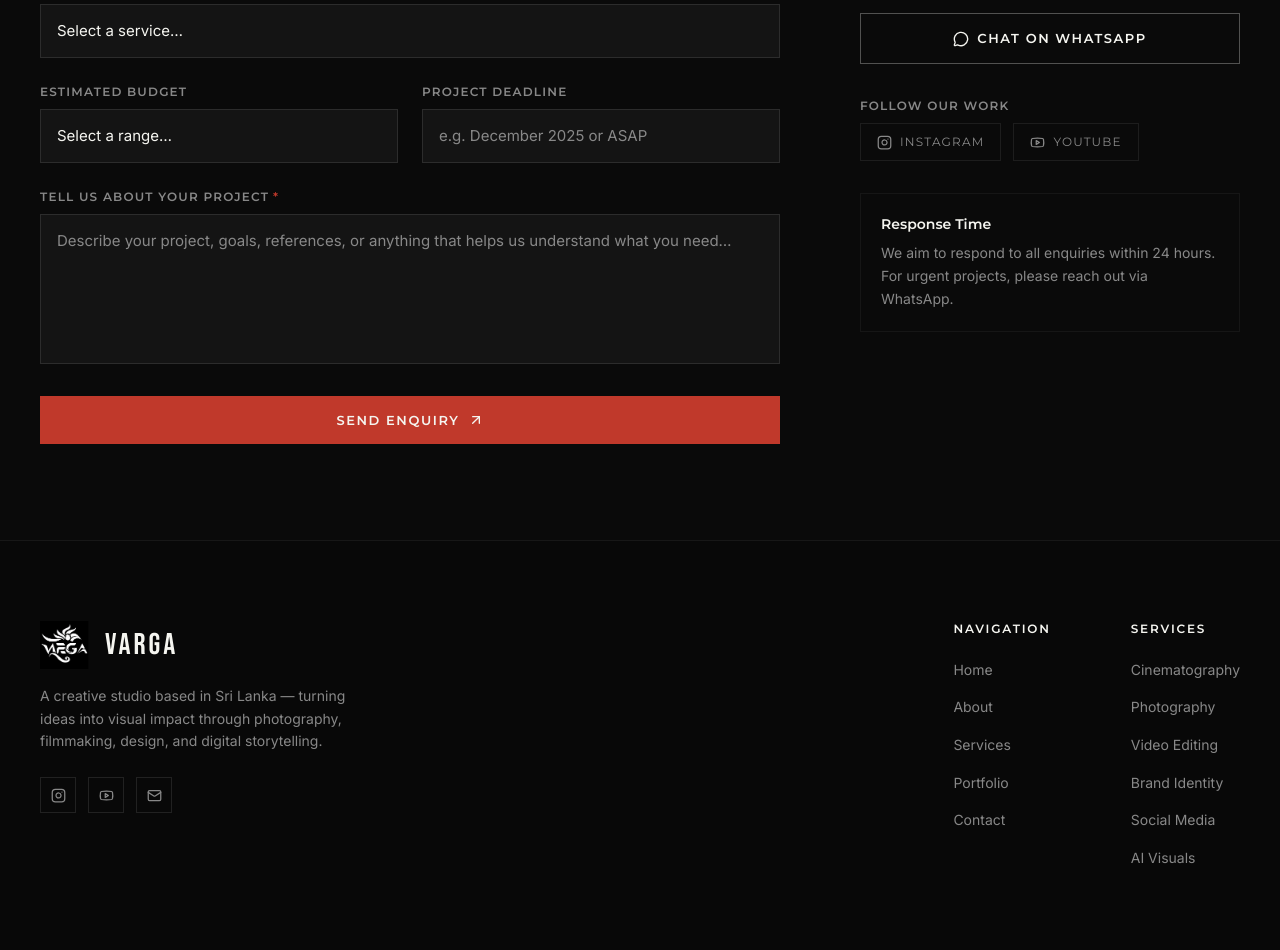
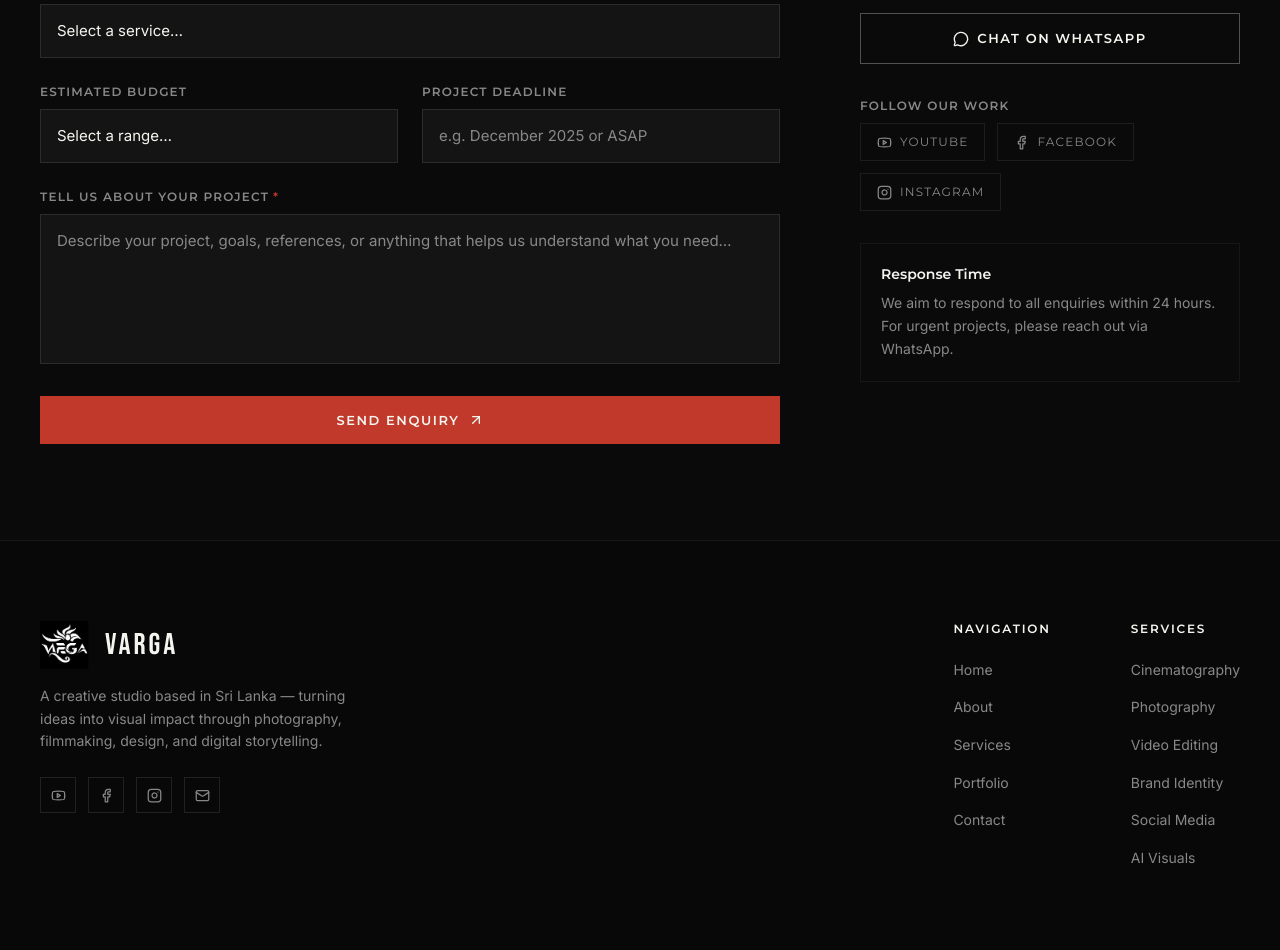
Before and after one commit to mihirunpavithra-wq/varga, a React (Vite) app: page / in a window 1280 px wide. Shown: the part 7600-8550 px from the top of the page. Built offline with nearby package versions, Linux system fonts and the light colour scheme.

Commit message:
Update WhatsApp number to 0770498850

```diff
--- a/src/components/layout/Footer.tsx
+++ b/src/components/layout/Footer.tsx
@@ -1,5 +1,5 @@
 import { ArrowUp, Mail } from 'lucide-react';
-import { Instagram, Youtube } from '@/components/ui/Icons';
+import { Instagram, Youtube, Facebook } from '@/components/ui/Icons';
 import { navLinks, contactInfo } from '@/data/content';
 
 export function Footer() {
@@ -38,6 +38,24 @@ export function Footer() {
             </p>
             <div className="flex gap-3">
               <a
+                href={contactInfo.youtube}
+                target="_blank"
+                rel="noopener noreferrer"
+                className="w-9 h-9 border border-white/[0.1] flex items-center justify-center text-varga-muted hover:border-varga-red hover:text-varga-red transition-all"
+                aria-label="VARGA on YouTube"
+              >
+                <Youtube size={15} />
+              </a>
+              <a
+                href={contactInfo.facebook}
+                target="_blank"
+                rel="noopener noreferrer"
+                className="w-9 h-9 border border-white/[0.1] flex items-center justify-center text-varga-muted hover:border-varga-red hover:text-varga-red transition-all"
+                aria-label="VARGA on Facebook"
+              >
+                <Facebook size={15} />
+              </a>
+              <a
                 href={contactInfo.instagram}
                 target="_blank"
                 rel="noopener noreferrer"
@@ -45,15 +63,6 @@ export function Footer() {
                 aria-label="VARGA on Instagram"
               >
                 <Instagram size={15} />
-              </a>
-              <a
-                href={contactInfo.youtube}
-                target="_blank"
-                rel="noopener noreferrer"
-                className="w-9 h-9 border border-white/[0.1] flex items-center justify-center text-varga-muted hover:border-varga-red hover:text-varga-red transition-all"
-                aria-label="VARGA on YouTube"
-              >
-                <Youtube size={15} />
               </a>
               <a
                 href={`mailto:${contactInfo.email}`}
--- a/src/components/sections/Contact.tsx
+++ b/src/components/sections/Contact.tsx
@@ -1,7 +1,7 @@
 import { useState, useId } from 'react';
 import { motion, AnimatePresence } from 'framer-motion';
 import { Mail, MessageCircle, MapPin, ArrowUpRight, CheckCircle, AlertCircle } from 'lucide-react';
-import { Instagram, Youtube } from '@/components/ui/Icons';
+import { Instagram, Youtube, Facebook } from '@/components/ui/Icons';
 import { contactInfo } from '@/data/content';
 import { Reveal } from '@/components/ui/Reveal';
 
@@ -372,7 +372,27 @@ export function Contact() {
             {/* Social */}
             <div>
               <p className="form-label mb-4">Follow Our Work</p>
-              <div className="flex gap-3">
+              <div className="flex flex-wrap gap-3">
+                <a
+                  href={contactInfo.youtube}
+                  target="_blank"
+                  rel="noopener noreferrer"
+                  className="flex items-center gap-2 border border-white/[0.08] px-4 py-2.5 text-varga-muted hover:border-varga-red hover:text-varga-red transition-all duration-200"
+                  aria-label="VARGA on YouTube"
+                >
+                  <Youtube size={15} />
+                  <span className="font-heading text-xs tracking-widest uppercase">YouTube</span>
+                </a>
+                <a
+                  href={contactInfo.facebook}
+                  target="_blank"
+                  rel="noopener noreferrer"
+                  className="flex items-center gap-2 border border-white/[0.08] px-4 py-2.5 text-varga-muted hover:border-varga-red hover:text-varga-red transition-all duration-200"
+                  aria-label="VARGA on Facebook"
+                >
+                  <Facebook size={15} />
+                  <span className="font-heading text-xs tracking-widest uppercase">Facebook</span>
+                </a>
                 <a
                   href={contactInfo.instagram}
                   target="_blank"
@@ -382,16 +402,6 @@ export function Contact() {
                 >
                   <Instagram size={15} />
                   <span className="font-heading text-xs tracking-widest uppercase">Instagram</span>
-                </a>
-                <a
-                  href={contactInfo.youtube}
-                  target="_blank"
-                  rel="noopener noreferrer"
-                  className="flex items-center gap-2 border border-white/[0.08] px-4 py-2.5 text-varga-muted hover:border-varga-red hover:text-varga-red transition-all duration-200"
-                  aria-label="VARGA on YouTube"
-                >
-                  <Youtube size={15} />
-                  <span className="font-heading text-xs tracking-widest uppercase">YouTube</span>
                 </a>
               </div>
             </div>
--- a/src/components/ui/Icons.tsx
+++ b/src/components/ui/Icons.tsx
@@ -36,3 +36,21 @@ export function Youtube({ size = 24, className = "" }: { size?: number | string;
     </svg>
   );
 }
+
+export function Facebook({ size = 24, className = "" }: { size?: number | string; className?: string }) {
+  return (
+    <svg
+      width={size}
+      height={size}
+      viewBox="0 0 24 24"
+      fill="none"
+      stroke="currentColor"
+      strokeWidth="2"
+      strokeLinecap="round"
+      strokeLinejoin="round"
+      className={className}
+    >
+      <path d="M18 2h-3a5 5 0 0 0-5 5v3H7v4h3v8h4v-8h3l1-4h-4V7a1 1 0 0 1 1-1h3z" />
+    </svg>
+  );
+}
--- a/src/data/content.ts
+++ b/src/data/content.ts
@@ -205,12 +205,12 @@ export const navLinks = [
 ];
 
 // ─── Contact Info ─────────────────────────────────────────────────────────
-// ⚠️  REPLACE these with your real contact details before going live
 export const contactInfo = {
-  email: 'hello@vargastudio.lk',         // ← replace
-  whatsapp: '+94 77 000 0000',           // ← replace
-  whatsappLink: 'https://wa.me/9477000000', // ← replace
-  instagram: 'https://instagram.com/vargastudio', // ← replace
-  youtube: 'https://youtube.com/@vargastudio',    // ← replace
+  email: 'hello@vargastudio.lk',
+  whatsapp: '+94 77 049 8850',
+  whatsappLink: 'https://wa.me/94770498850',
+  youtube: 'https://youtube.com/@vargaproduction',
+  facebook: 'https://web.facebook.com/people/VARGA/61595343985644/',
+  instagram: 'https://instagram.com/vargastudio',
   location: 'Sri Lanka',
 };
```
